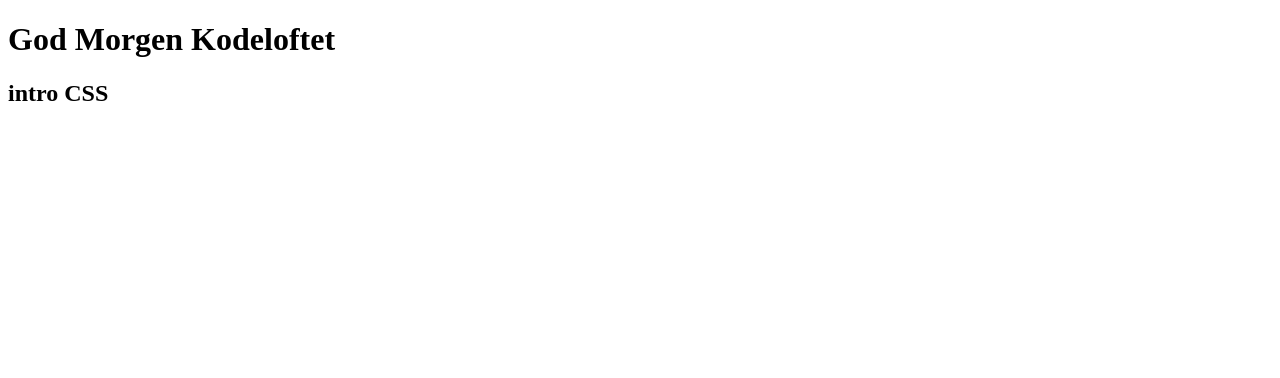
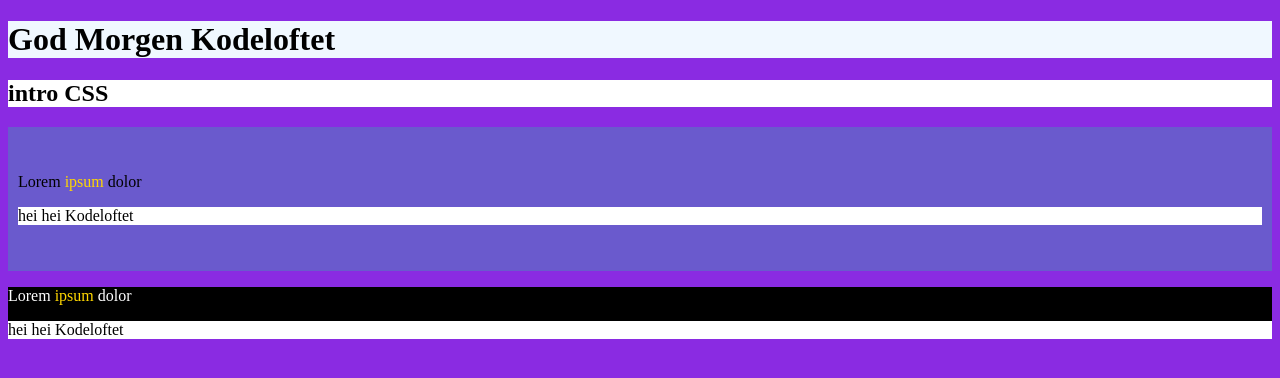
Before and after one commit to BLKSONOX/kodeloftet8-css, a website: page index.html in a window 1280 px wide. Drawn offline with Linux system fonts and the light colour scheme.

Commit message:
add examples for css

```diff
--- a/index.html
+++ b/index.html
@@ -5,9 +5,28 @@
     <meta http-equiv="X-UA-Compatible" content="IE=edge" />
     <meta name="viewport" content="width=device-width, initial-scale=1.0" />
     <title>Intro CSS</title>
-  </head>
+   <link rel="stylesheet" href="styles.css">
   <body>
     <h1>God Morgen Kodeloftet</h1>
-    <h2>intro CSS</h2>
+    <h2 class="background-color-white">intro CSS</h2>
+    <section id="welcome-section">
+      <p>
+        Lorem <span> ipsum </span> dolor
+      </p>
+
+      <p class="background-color-white">
+        hei hei Kodeloftet
+      </p>
+    </section>
+
+    <section id="project-section">
+      <p>
+        Lorem <span> ipsum </span> dolor
+      </p>
+
+      <p class="background-color-white">
+        hei hei Kodeloftet
+      </p>
+    </section>
   </body>
 </html>
--- a/styles.css
+++ b/styles.css
@@ -0,0 +1,35 @@
+body {
+    background-color: blueviolet;
+  }
+
+h1{
+    background-color:aliceblue;
+  }
+
+h2{
+    background-color: chocolate;
+  }
+
+span{
+    color:gold;
+  }
+
+  .background-color-white {
+    background-color: white;
+  }
+
+#welcome-section{
+    background-color: slateblue;
+    padding-top: 30px;
+    padding-bottom: 30px;
+    padding-left: 10px;
+    padding-right: 10px;
+}
+
+#project-section{
+    background-color: black;
+    color: white;
+}
+#project-section p.background-color-white{
+    color: black;
+}
```
